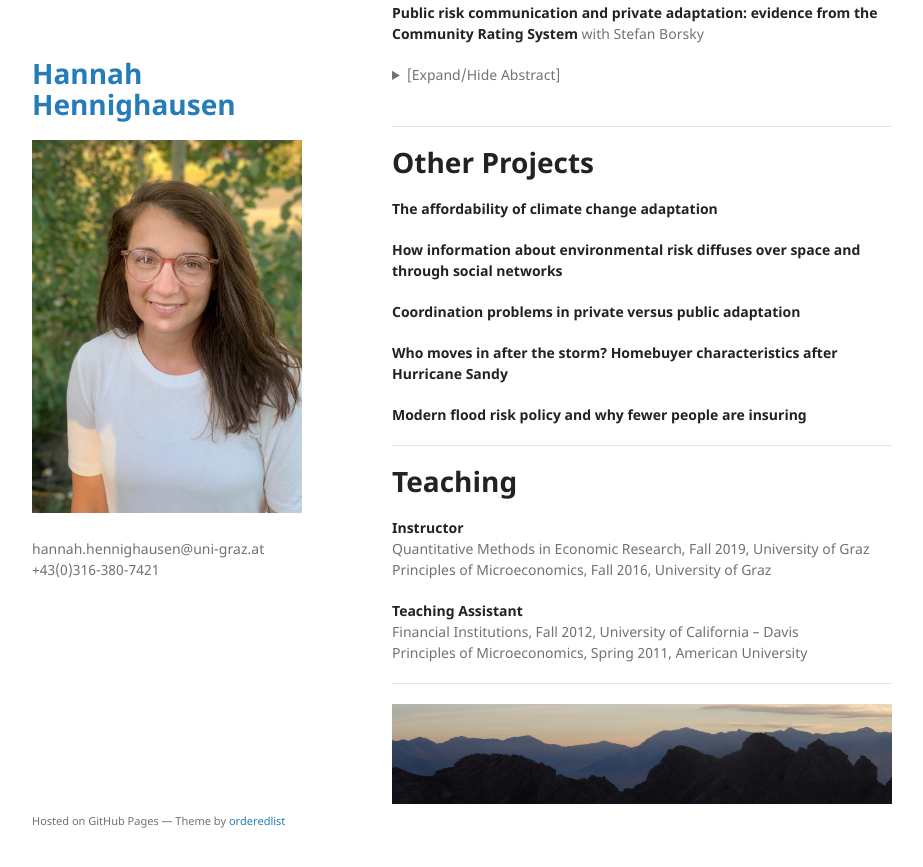
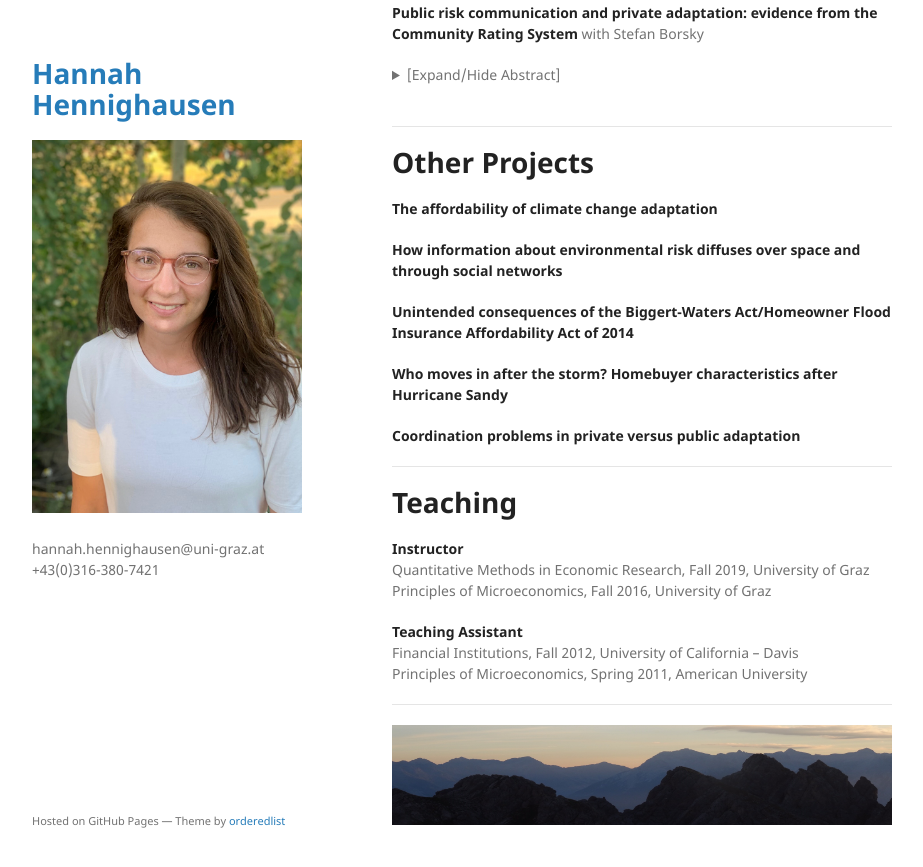
Before and after one commit to hannahhennighausen/hannahhennighausen.github.io, a Jekyll site: the page built from index.md, in a window 1280 px wide and 900 px high, scrolled down 1065 px. Shown: the top 867 px of the window, without its empty margins (178-1101 px from the left). Built offline with Jekyll 4.4.1, drawn with Linux system fonts in a browser that asks for light colours; the repository's description, which GitHub fills in, is left out.

Commit message:
Update index.md

```diff
--- a/index.md
+++ b/index.md
@@ -59,11 +59,11 @@ Will be added soon.
 
 **How information about environmental risk diffuses over space and through social networks** <br />
 
-**Coordination problems in private versus public adaptation** <br />
+**Unintended consequences of the Biggert-Waters Act/Homeowner Flood Insurance Affordability Act of 2014** <br />
 
 **Who moves in after the storm? Homebuyer characteristics after Hurricane Sandy** <br />
 
-**Modern flood risk policy and why fewer people are insuring** <br />
+**Coordination problems in private versus public adaptation**
 
 * * *
 
```
